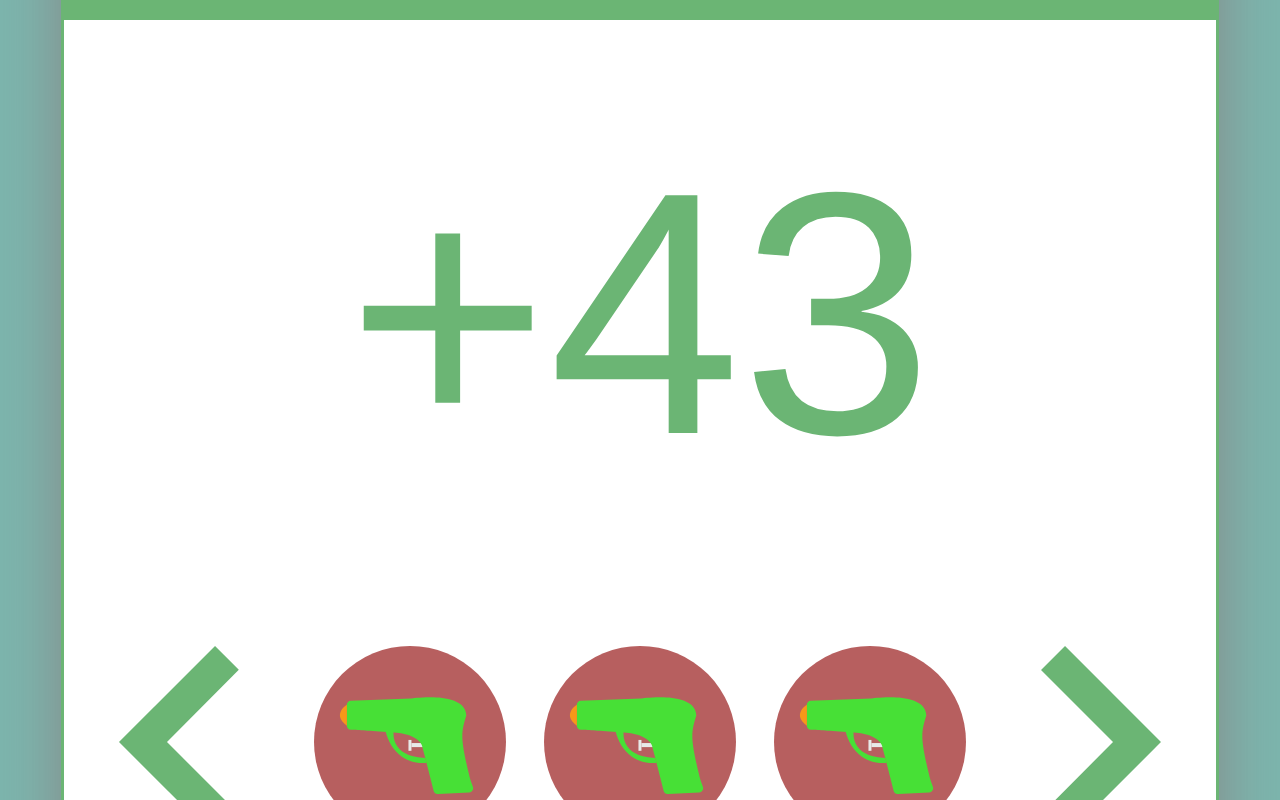
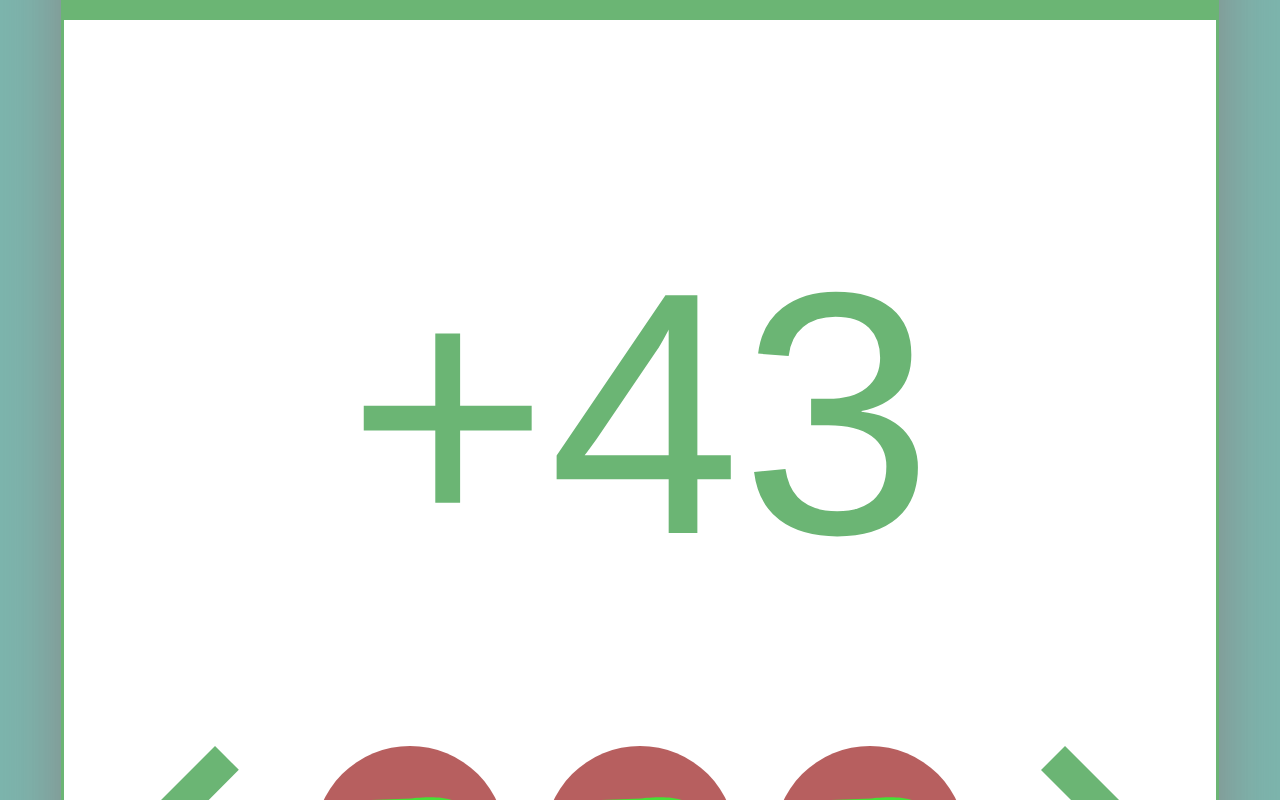
Before and after one commit to nlhiorth/janif, a React (Create React App) app in the folder janif-react/: page / in a window 1280 px wide. Shown: the top 800 px of the page. Built offline with nearby package versions, Linux system fonts and the light colour scheme.

Commit message:
ScoreCard CSS almost done

```diff
--- a/janif-react/src/components/Common/ScoreCard.css
+++ b/janif-react/src/components/Common/ScoreCard.css
@@ -5,14 +5,20 @@
   border-color: #6BB574;
   background-color: #FFFFFF;
   box-shadow: 0 0 1.5rem #888888;
+  display: flex;
+  flex-wrap: wrap;
+  align-content: space-between;
+  justify-content: center;
 }
 
 .Header {
   background-color: #6BB574;
+  width: 100%;
 }
 
 .Body {
-
+  width: 100%;
+  height: auto;
 }
 
 .Name {
```
